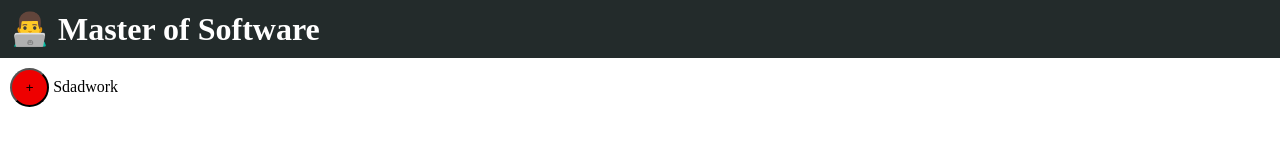
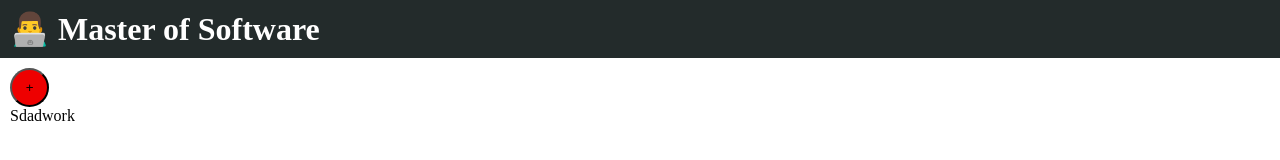
Before and after one commit to AyProductions/MosEngWeb.github.io, a plain HTML site: page index.html in a window 1280 px wide. Drawn offline with Linux system fonts and the light colour scheme.

Commit message:
Update index.html

```diff
--- a/index.html
+++ b/index.html
@@ -15,7 +15,7 @@
     </div>
     <div id="c" style="padding: 10px;">
         <button style="background-color: #ee0000; border-radius: 50px; padding: 10px;">&nbsp;+&nbsp;</button>
-        Sdadwork
+        <p>Sdadwork</p>
     </div>
 </body>
 </html>
```
